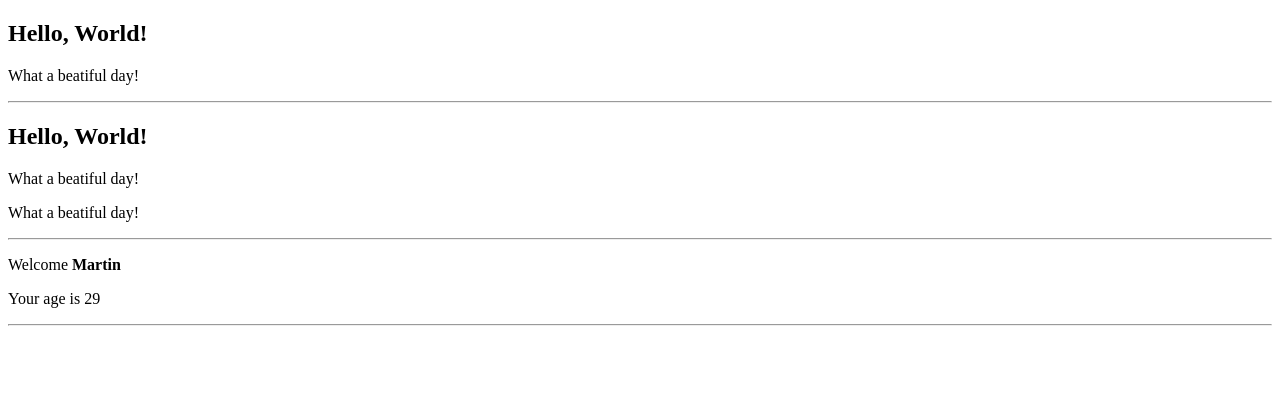
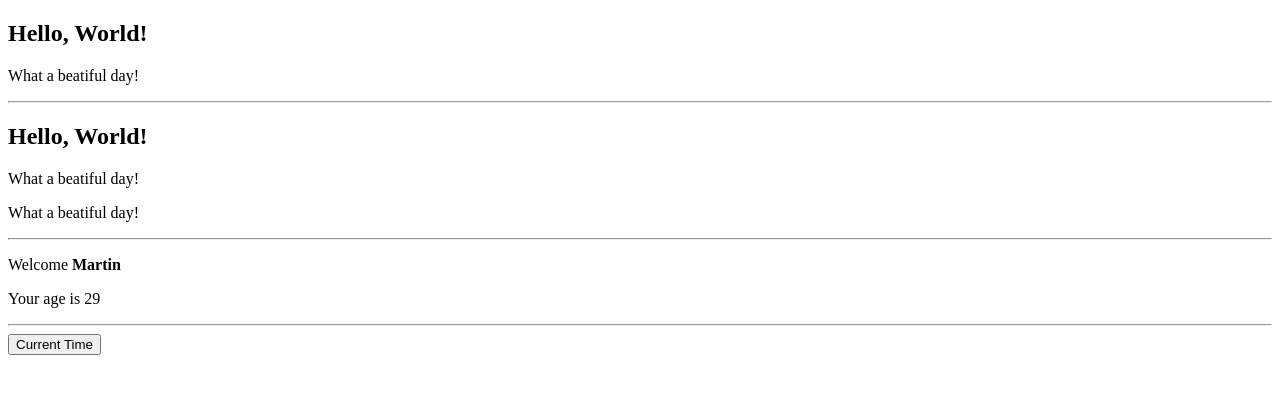
Before and after one commit to MartinGergov/React, a React (Vite) app: page / in a window 1280 px wide. Shown: the top 394 px of the page. Built offline with nearby package versions, Linux system fonts and the light colour scheme.

Commit message:
Ejercicio 10

```diff
--- /dev/null
+++ b/src/AlertClock.jsx
@@ -0,0 +1,12 @@
+export function AlertClock() {
+  function handleClick() {
+    const now = new Date().toLocaleTimeString();
+    alert(`The current time is: ${now}`)
+  }
+
+  return (
+    <div>
+      <button onClick={handleClick}>Current Time</button>
+    </div>
+  );
+}
--- a/src/App.jsx
+++ b/src/App.jsx
@@ -1,4 +1,5 @@
 import { Age } from "./Age";
+import { AlertClock } from "./AlertClock";
 import { Hello } from "./Hello";
 import { Message } from "./Message";
 import { Welcome } from "./Welcome";
@@ -16,6 +17,7 @@ export function App() {
       <hr />
       <Welcome name="Martin" />
       <hr />
+      <AlertClock />
     </div>
   );
 }
```
